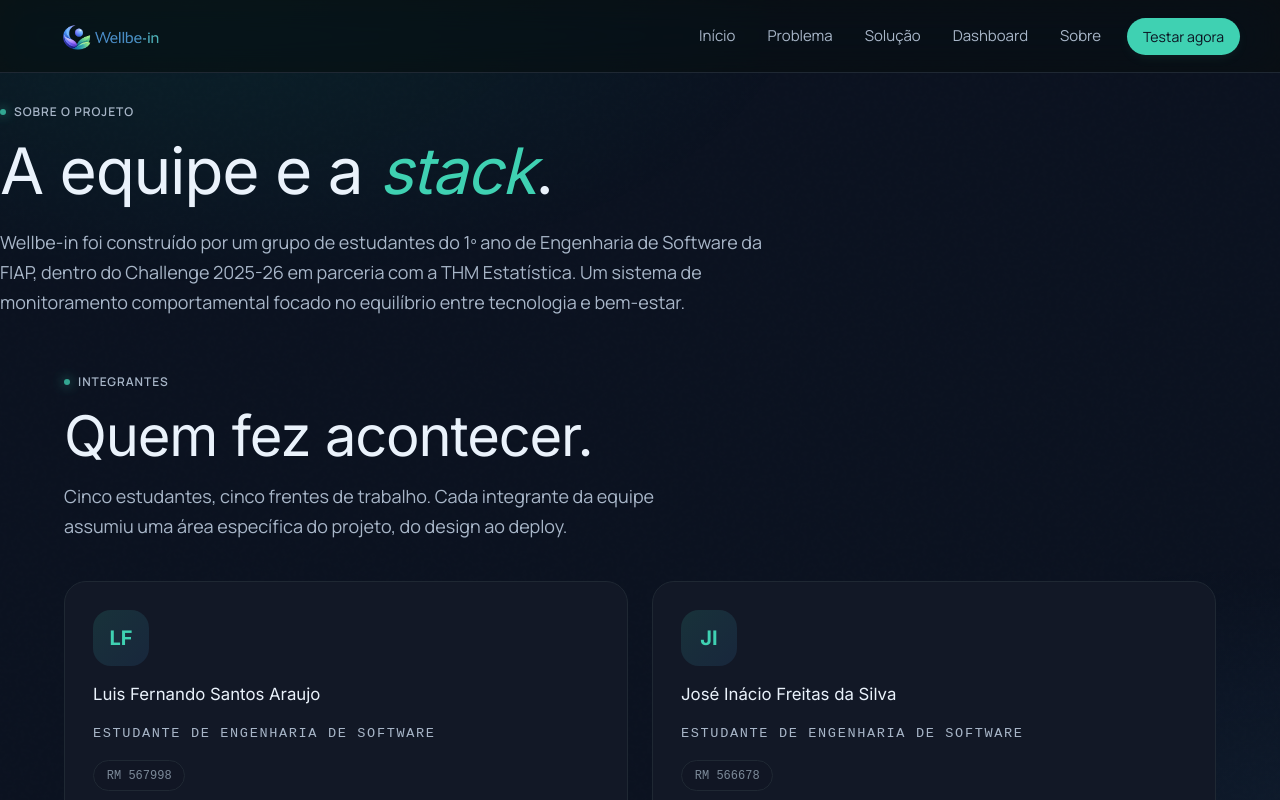
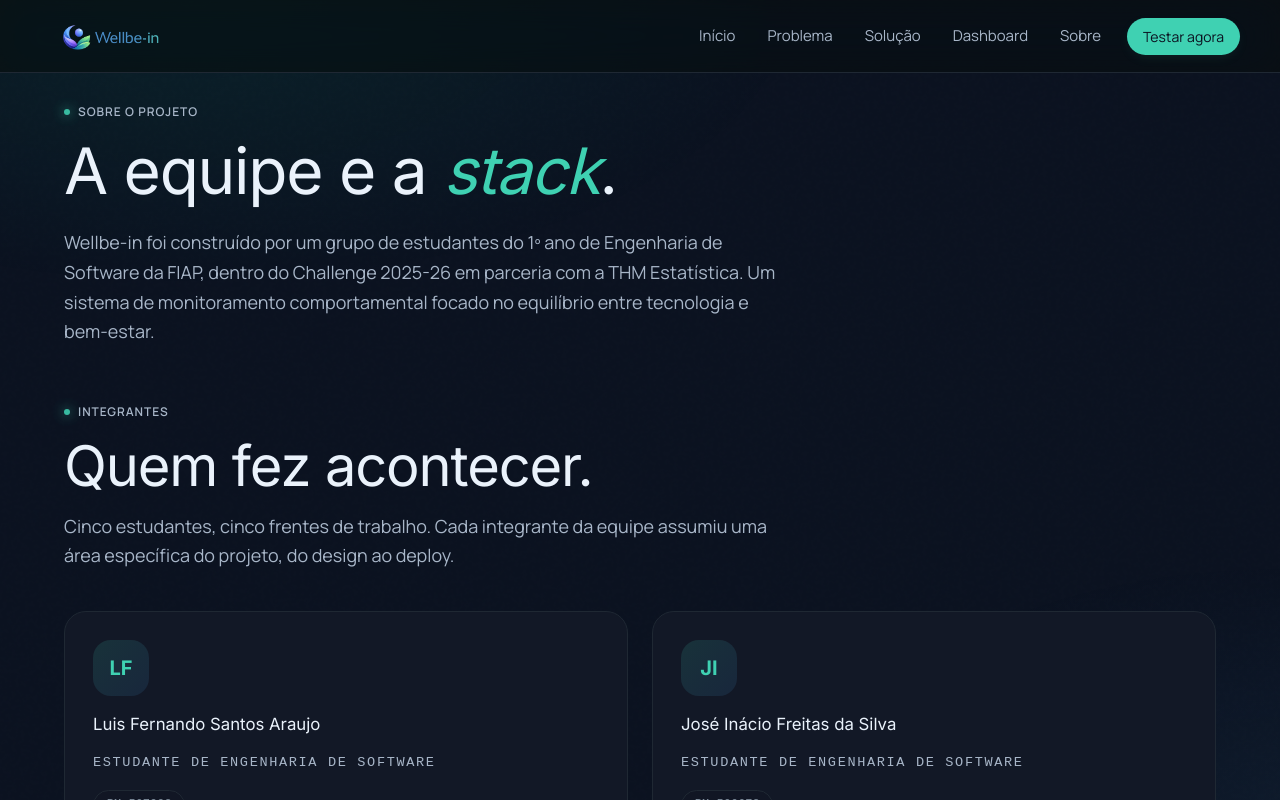
Before and after one commit to lucmurtaa/THM_WellBe_In, a React (Vite) app: page /sobre in a window 1280 px wide. Shown: the top 800 px of the page. Built offline with nearby package versions, Linux system fonts and the light colour scheme.

Commit message:
Atualiza a página Sobre para usar Links do React Router e ajusta estilos de layout

```diff
--- a/src/Routes/Sobre.jsx
+++ b/src/Routes/Sobre.jsx
@@ -1,6 +1,7 @@
 import React from "react";
 import { Reveal } from "../components/Reveal";
 import { phaseCoverage, teamMembers, techStack } from "../content";
+import { Link } from "react-router-dom";
 
 export default function Sobre() {
   return (
@@ -94,7 +95,7 @@ export default function Sobre() {
           Volte para o <em className="italic">início</em>.
         </h2>
         <div style={{ marginTop: "2rem" }}>
-          <a href="/index.html" className="btn btn--ghost">
+          <Link to="/home" className="btn btn--ghost">
             <svg
               className="btn__arrow"
               style={{ transform: "rotate(180deg)" }}
@@ -107,9 +108,9 @@ export default function Sobre() {
               <path d="M5 12h14M13 5l7 7-7 7" />
             </svg>
             Página inicial
-          </a>
-          <a
-            href="/dashboard.html"
+          </Link>
+          <Link
+            to="/dashboard"
             className="btn btn--primary"
             style={{ marginLeft: "0.5rem" }}
           >
@@ -124,7 +125,7 @@ export default function Sobre() {
             >
               <path d="M5 12h14M13 5l7 7-7 7" />
             </svg>
-          </a>
+          </Link>
         </div>
       </Reveal>
     </main>
--- a/src/global.css
+++ b/src/global.css
@@ -456,10 +456,10 @@ a {
 /* ============ Layout helpers ============ */
 .container {
   margin: 30px;
-  max-width: var(--max-w);
 }
 
 .section {
+  margin: 0 30px;
   padding: 0;
 }
 
@@ -1035,7 +1035,7 @@ a {
 /* ============ Section headers ============ */
 .section-header {
   margin-bottom: 2rem;
-  max-width: 720px;
+  max-width: 1000px;
   width: 100%;
 }
 
@@ -1046,7 +1046,6 @@ a {
 .section-header p {
   margin-top: 1rem;
   font-size: 1.125rem;
-  max-width: 60ch;
 }
 
 /* ============ Footer ============ */
@@ -1188,7 +1187,9 @@ a {
 /* ============ Page hero (subpages) ============ */
 .page-hero {
   margin: 30px;
-  padding: 0;
+  display: flex;
+  flex-direction: column;
+  justify-content: center;
 }
 
 .page-hero h1 {
@@ -1199,14 +1200,6 @@ a {
 
 .page-hero p {
   font-size: 1.125rem;
-  max-width: 70ch;
-}
-
-.page-hero {
-  display: flex;
-  flex-direction: column;
-  justify-content: center;
-  width: 100%;
 }
 
 .page-hero h1 {
```
